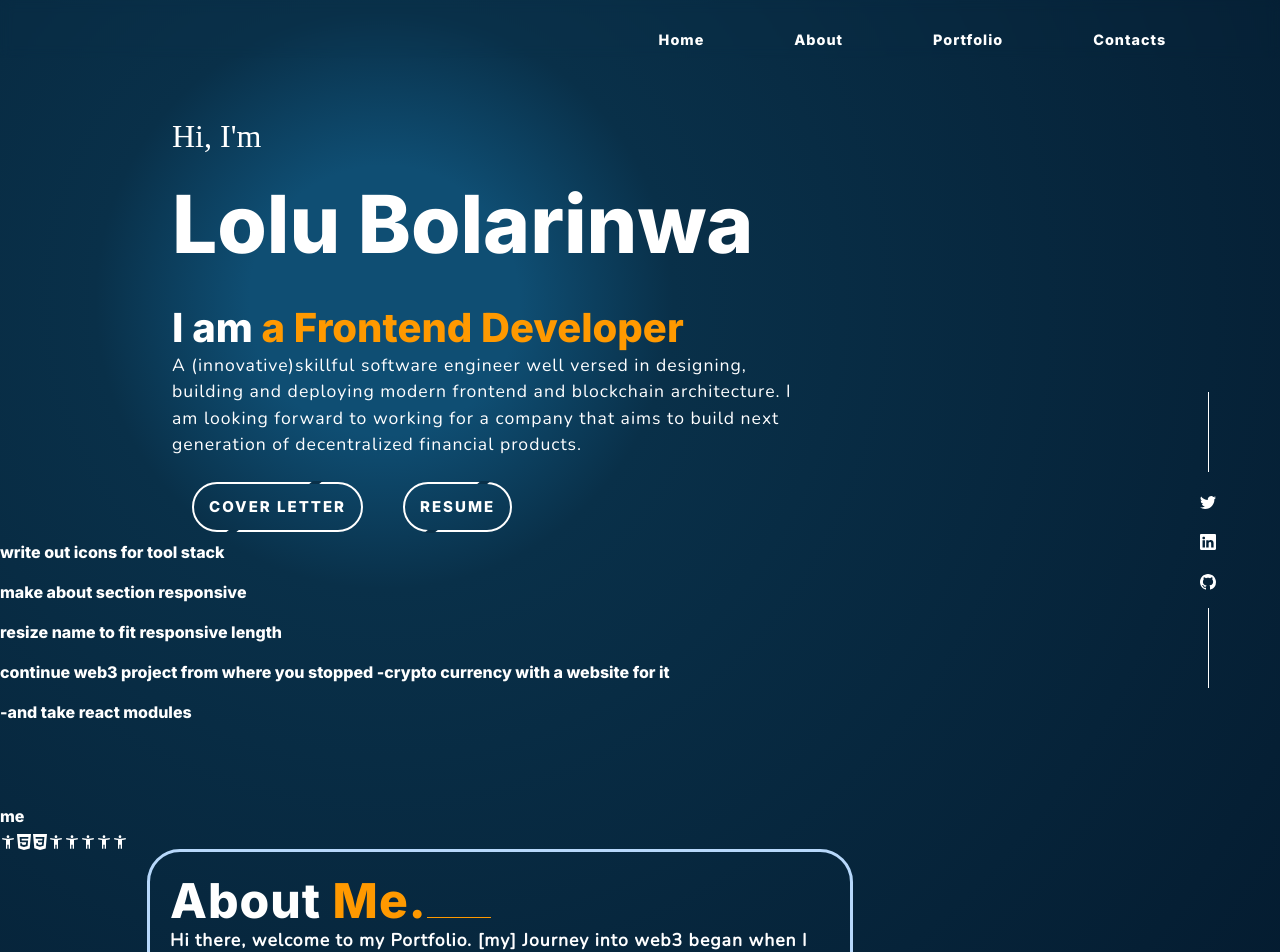
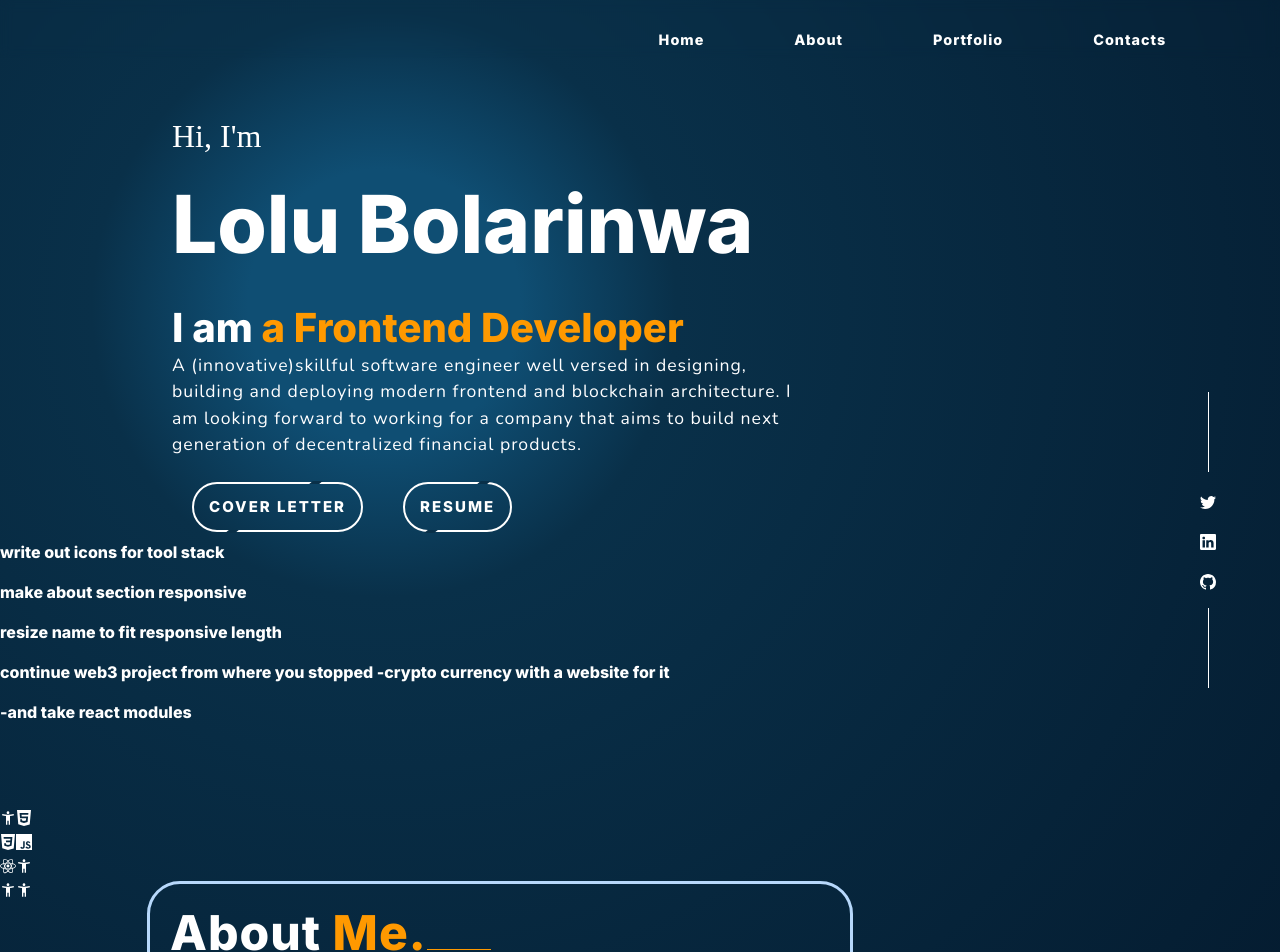
Before and after one commit to LoluBolarinwa/Portfolio-website, a React (Create React App) app: page / in a window 1280 px wide. Shown: the top 952 px of the page. Built offline with nearby package versions, Linux system fonts and the light colour scheme; a web font is replaced by a local one.

Commit message:
daily commit, getting svg icon code right

```diff
--- a/src/components/section1.jsx
+++ b/src/components/section1.jsx
@@ -4,6 +4,8 @@ import Icon from "./icons.jsx";
 import { MdAccessibilityNew } from 'react-icons/md';
 import { SiHtml5 } from 'react-icons/si';
 import { SiCss3 } from 'react-icons/si';
+import { SiJavascript } from 'react-icons/si';
+import { SiReact } from 'react-icons/si';
 // import { MdAccessibilityNew } from 'react-icons/md';
 // import { MdAccessibilityNew } from 'react-icons/md';
 // import { MdAccessibilityNew } from 'react-icons/md';
@@ -88,13 +90,13 @@ function Section1() {
             {/* <div className="section-2"> */}
 
 <div>
-    <div>
-        <Icon className="icon" />
+    <div className="icons">
+        {/* <Icon className="icon" /> */}
         <MdAccessibilityNew className=""/>
         <SiHtml5 className=""/>
         <SiCss3 className=""/>
-        <MdAccessibilityNew className=""/>
-        <MdAccessibilityNew className=""/>
+        <SiJavascript className=""/>
+        <SiReact className=""/>
         <MdAccessibilityNew className=""/>
         <MdAccessibilityNew className=""/>
         <MdAccessibilityNew className=""/>
--- a/src/index.css
+++ b/src/index.css
@@ -430,10 +430,10 @@ h1{
 }
 
 
-/* .icon{
+.icons{
   width:2rem;
-  height:2rem;
-} */
+  height:5rem;
+}
 
 
 
```
